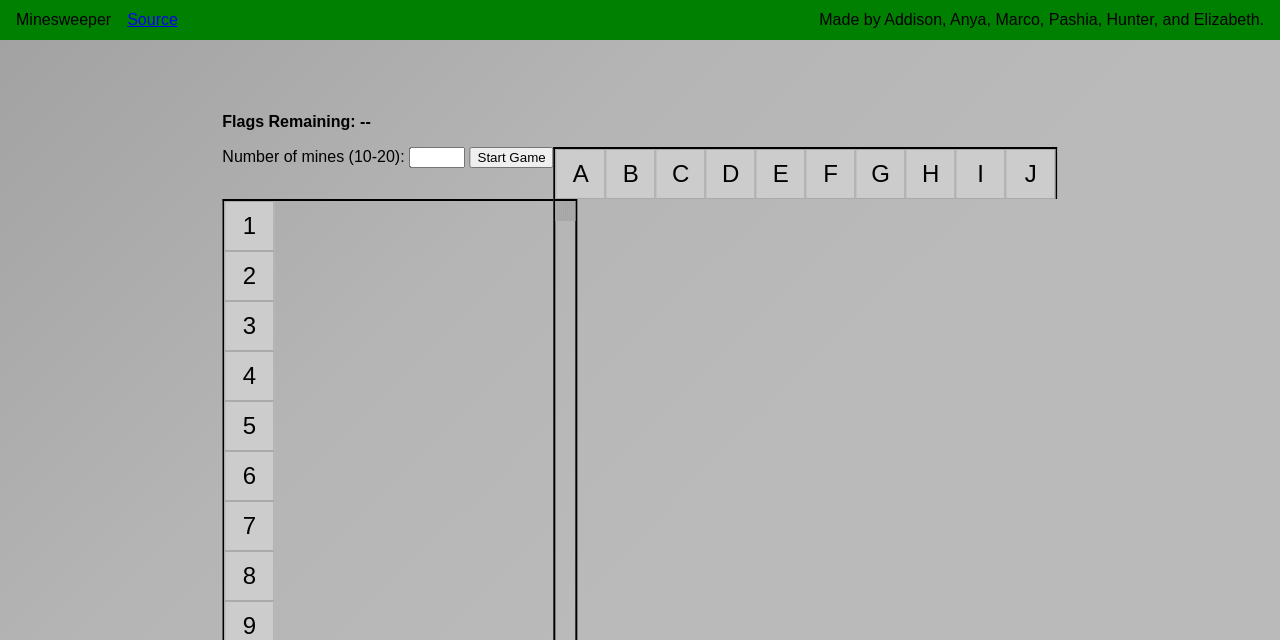
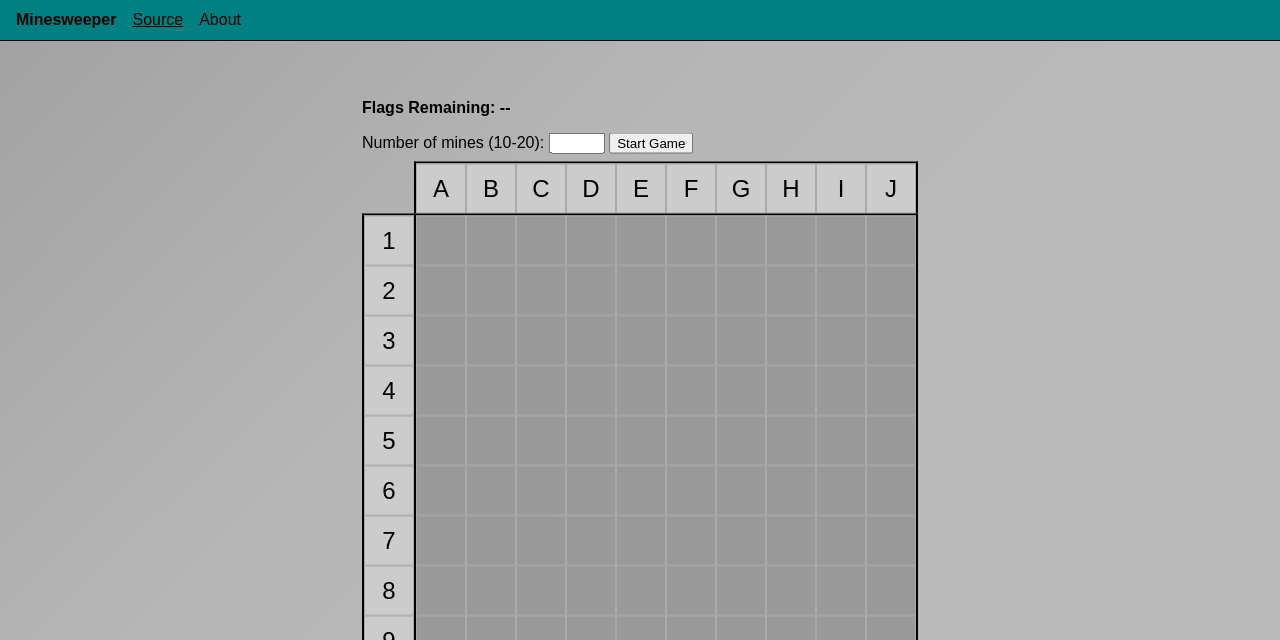
Before and after one commit to l33tdaniel/project-2, a website built with webpack: page src/html/index.html in a window 1280 px wide. Shown: the top 640 px of the page. Built offline with nearby package versions, Linux system fonts and the light colour scheme; files whose address does not match are found by name.

Commit message:
final before merge in

```diff
--- a/src/css/index.css
+++ b/src/css/index.css
@@ -7,8 +7,8 @@ hovered tiles: #777
 
 :root, html, body {
     font-family: Arial, Helvetica, sans-serif;
-    width: 100%;
-    height: 100%;
+    width: 100vw;
+    height: 100vh;
     margin: 0;
     display: relative;
     background: #a1a1a1;
@@ -57,6 +57,8 @@ button#reset {
 }
 
 div.grid-tile {
+    width: 50px;
+    height: 50px;
     flex-grow: 1;
     display: flex;
     justify-content: center;
@@ -123,6 +125,7 @@ div.grid-header-column{
     pointer-events: none;
     height: fit-content;
 }
+
 div#mineCounter {
     font-weight: bold;
     grid-column: 2 / 3;  /* adjust spacing so that it aligns with headers */
@@ -185,7 +188,8 @@ nav {
     top: 0;
     height: 40px;
     width: 100%;
-    background-color: green;
+    background-color: #008080;
+    border-bottom: 1px black solid;
 }
 
 nav * {
@@ -196,15 +200,32 @@ nav > div {
     width: 100%;
     display: flex;
     flex-direction: row;
+    max-height: 100%;
+    align-items: center;
 }
 
 nav section {
     display: inline-block;
     margin-left: 16px;
-    align-items: center;
 }
 
-#nav-authors {
-    margin-left: auto;
-    margin-right: 16px;
+nav a {
+    color: currentColor;
 }
+
+nav a:hover {
+    font-style: italic;
+}
+
+#nav-title {
+    font-weight: bold;
+}
+
+#mineTextUI {
+    margin-bottom: 8px;
+}
+
+#nav-authors:hover {
+    font-style: italic;
+    text-decoration: underline;
+}
--- a/src/html/index.html
+++ b/src/html/index.html
@@ -5,7 +5,6 @@
     <meta name="viewport" content="width=device-width, initial-scale=1.0">
     <meta name="robots" content="noindex, nofollow, noarchive">
     <title>Minesweeper - EECS 581 Group 11</title>
-    <link rel="stylesheet" href="../src/css/index.css">
 </head>
 <body>
 <nav>
@@ -15,7 +14,7 @@
             <a href="https://github.com/addiebart/eecs581-minesweeper">Source</a>
         </section>
         <section id="nav-authors">
-            Made by Addison, Anya, Marco, Pashia, Hunter, and Elizabeth.
+            About
         </section>
     </div>
 </nav>
@@ -25,9 +24,16 @@
         Game Over
         <button id="reset">Reset?</button>
     </div>
-    <div id="mineCounter">
-        <p>Flags Remaining: <span id="minesRemaining">--</span></p>
-    </div>
+    <section id="mineTextUI">
+        <div id="mineCounter">
+            <p>Flags Remaining: <span id="minesRemaining">--</span></p>
+        </div>
+        <div>
+            <label for="mineCount">Number of mines (10-20):</label>
+            <input type="number" id="mineCount" name="mineCount" min="10" max="20">
+            <button id="setMineCountBtn">Start Game</button>
+        </div>
+    </section>
     <div id="statusIndicator" style="display: none;">
         <p>Status: <span id="statusText"></span></p>
     </div>
@@ -40,11 +46,6 @@
     <div id="grid">
         <!-- gets filled by create_grid.ts -->
     </div>
-    <div>
-        <label for="mineCount">Number of mines (10-20):</label>
-        <input type="number" id="mineCount" name="mineCount" min="10" max="20">
-        <button id="setMineCountBtn">Start Game</button>
-    </div>
 </div>
 </div>
 </body>
--- a/src/ts/index.ts
+++ b/src/ts/index.ts
@@ -1,6 +1,6 @@
 console.log("Hello!");
 
-// import "../css/index.css"
+import "../css/index.css"
 
 import { fillGrid } from "./create_grid";
 import { setFlaggingHandlers } from "./flagging";
@@ -19,6 +19,9 @@ window.onload = () => {
     setFlaggingHandlers(tileMatrix);
     setMineCount();
     startGame();
+
+    const aboutBtn: HTMLElement = document.querySelector("section#nav-authors")!;
+    aboutBtn.onclick = () => alert("This Minesweeper was made by Addison, Anya, Marco, Janna, Elizabeth, and Hunter.");
 };
 
 //const minefield = generateMinefield({ row: 3, col: 5 }, 10, 10, 1, 10);
```
